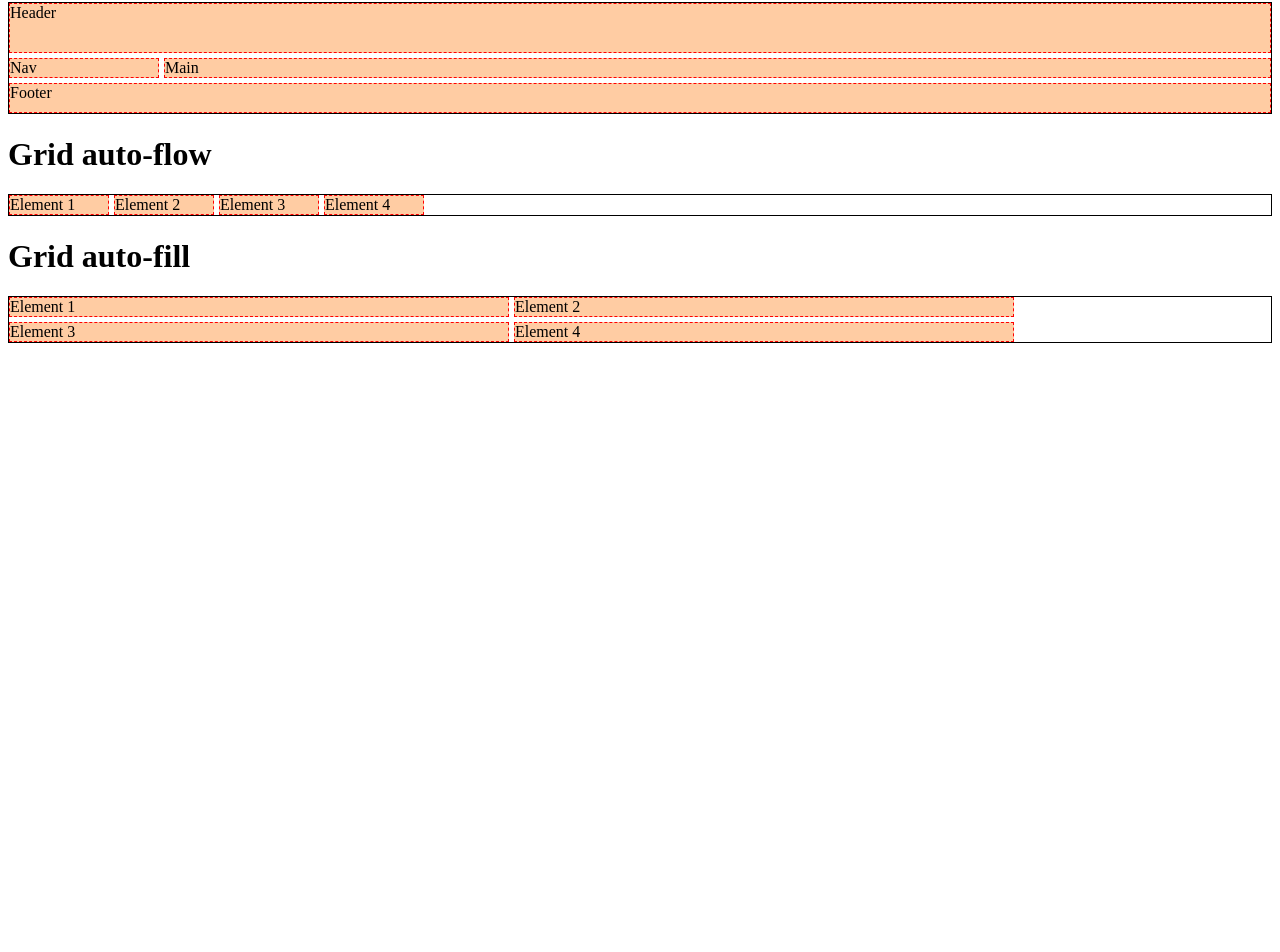
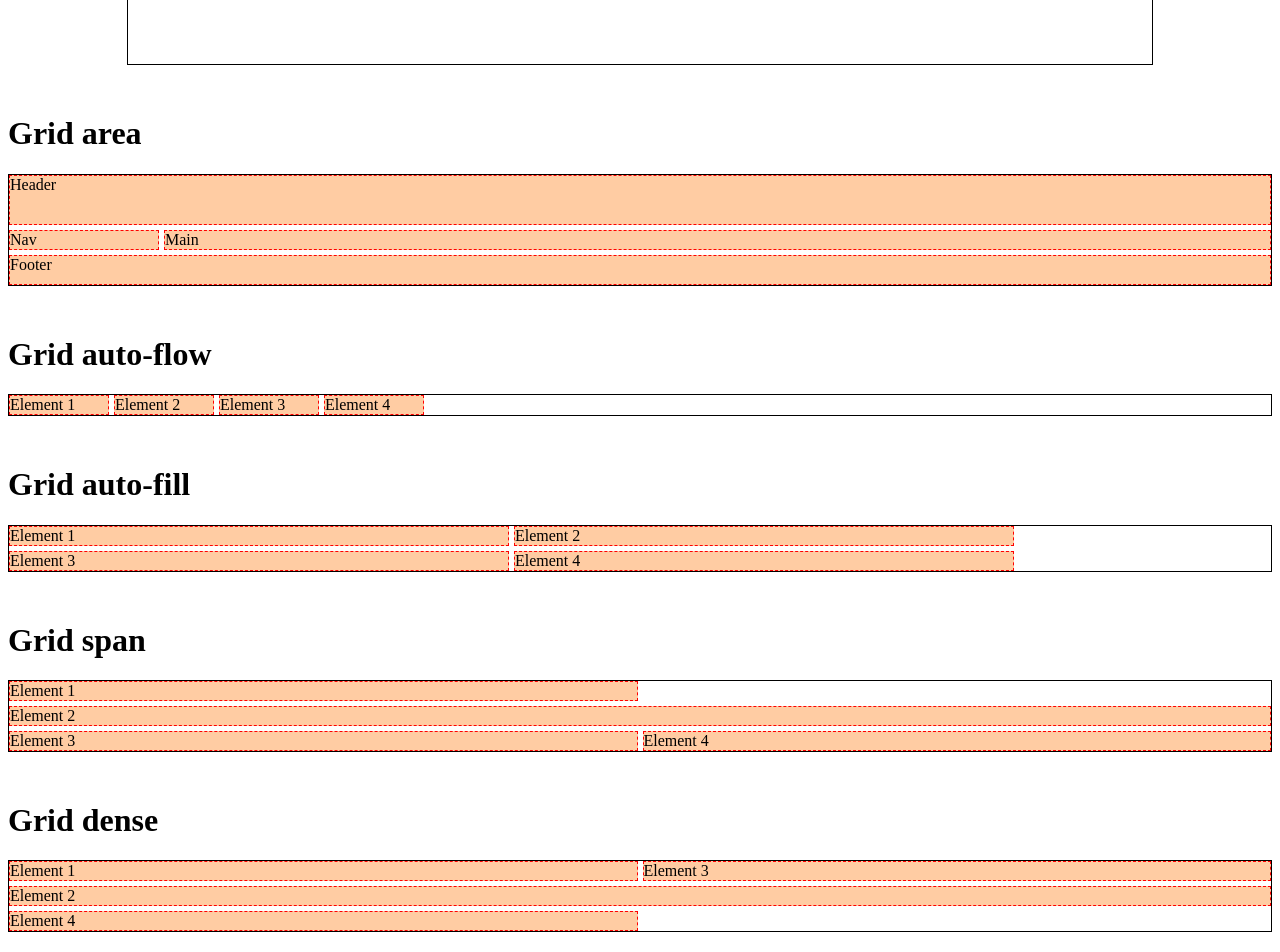
Before and after one commit to sebge2/css-sass-cookbook, a plain HTML site: page grid.html in a window 1280 px wide. Shown: the part 1592-2544 px from the top of the page. Before the commit the page ends 1955 px from the top, so only its background shows below. Drawn offline with Linux system fonts and the light colour scheme.

Commit message:
Deploying to gh-pages from @ sebge2/css-sass-cookbook@9b1246bd506136cc3cd6ff3209a76068ed08dd10 🚀

```diff
--- a/css/grid.css
+++ b/css/grid.css
@@ -1,3 +1,7 @@
+h1 {
+  margin-top: 50px;
+}
+
 .grid {
   display: grid;
   grid-gap: 5px;
@@ -110,3 +114,15 @@
 .example-8-grid {
   grid-template-columns: repeat(auto-fill, 500px);
 }
+
+.example-9-2 {
+  grid-column: span 2;
+}
+
+.example-10-grid {
+  grid-auto-flow: row dense;
+}
+
+.example-10-2 {
+  grid-column: span 2;
+}
--- a/grid.html
+++ b/grid.html
@@ -70,5 +70,21 @@
         <div class="element">Element 3</div>
         <div class="element">Element 4</div>
     </div>
+
+    <h1>Grid span</h1>
+    <div class="example grid grid-2-columns">
+        <div class="element">Element 1</div>
+        <div class="element example-9-2">Element 2</div>
+        <div class="element">Element 3</div>
+        <div class="element">Element 4</div>
+    </div>
+
+    <h1>Grid dense</h1>
+    <div class="example grid grid-2-columns example-10-grid">
+        <div class="element">Element 1</div>
+        <div class="element example-10-2">Element 2</div>
+        <div class="element">Element 3</div>
+        <div class="element">Element 4</div>
+    </div>
 </body>
 </html>
```
